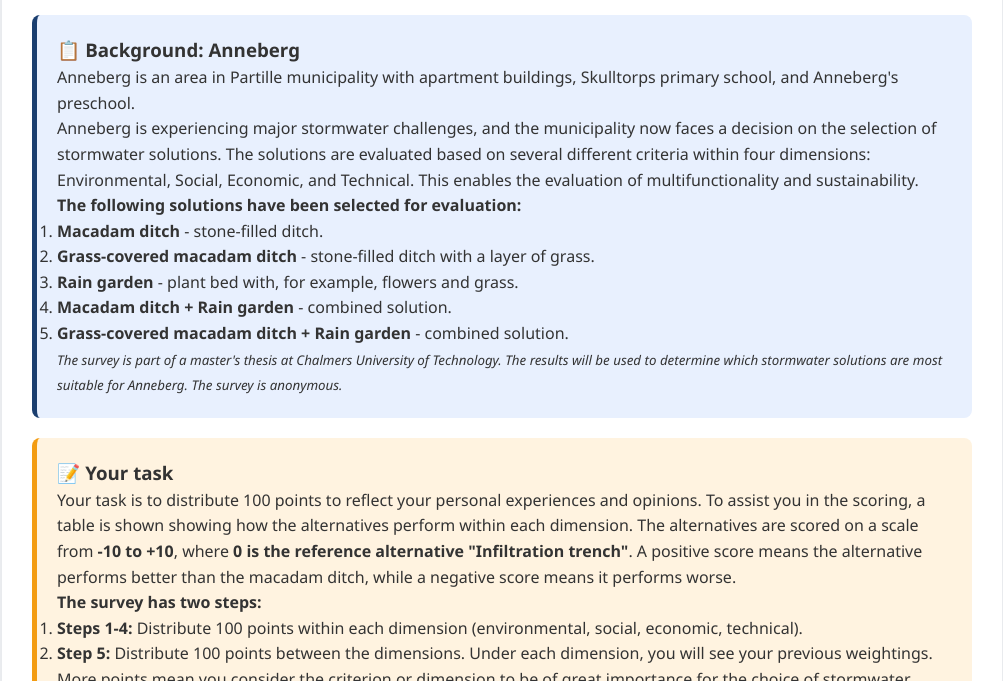
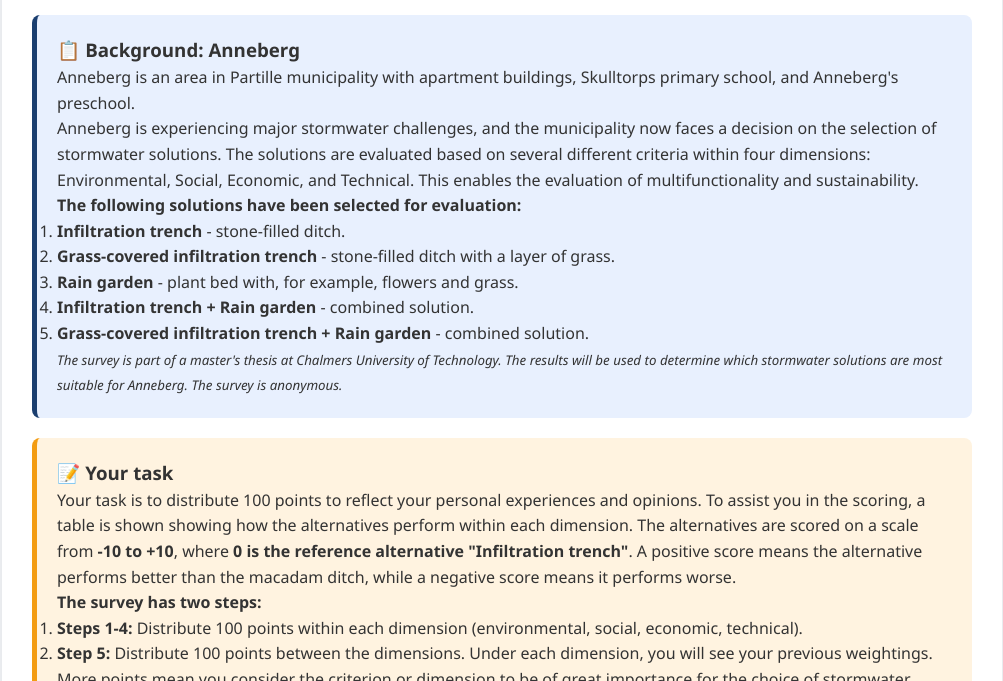
Before and after one commit to BettyMattsson/MCDA-Anneberg-English, a plain HTML site: page index.html in a window 1280 px wide. Shown: the part 119-800 px from the top of the page, without its empty margins (138-1141 px from the left). Drawn offline with nearby package versions, Linux system fonts and the light colour scheme.

Commit message:
Update index.html

```diff
--- a/index.html
+++ b/index.html
@@ -358,11 +358,11 @@
 
             <p><strong>The following solutions have been selected for evaluation:</strong></p>
             <ol>
-                <li><strong>Macadam ditch</strong> - stone-filled ditch.</li>
-                <li><strong>Grass-covered macadam ditch</strong> - stone-filled ditch with a layer of grass.</li>
+                <li><strong>Infiltration trench</strong> - stone-filled ditch.</li>
+                <li><strong>Grass-covered infiltration trench</strong> - stone-filled ditch with a layer of grass.</li>
                 <li><strong>Rain garden</strong> - plant bed with, for example, flowers and grass.</li>
-                <li><strong>Macadam ditch + Rain garden</strong> - combined solution.</li>
-                <li><strong>Grass-covered macadam ditch + Rain garden</strong> - combined solution.</li>
+                <li><strong>Infiltration trench + Rain garden</strong> - combined solution.</li>
+                <li><strong>Grass-covered infiltration trench + Rain garden</strong> - combined solution.</li>
             </ol>
             <p><small><i>The survey is part of a master's thesis at Chalmers University of Technology. The results will be used
                 to determine which stormwater solutions are most suitable for Anneberg. The survey is anonymous.</i></small></p>
```
